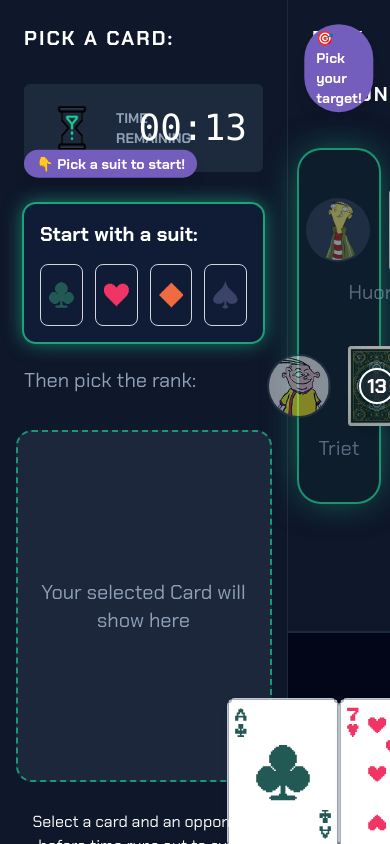
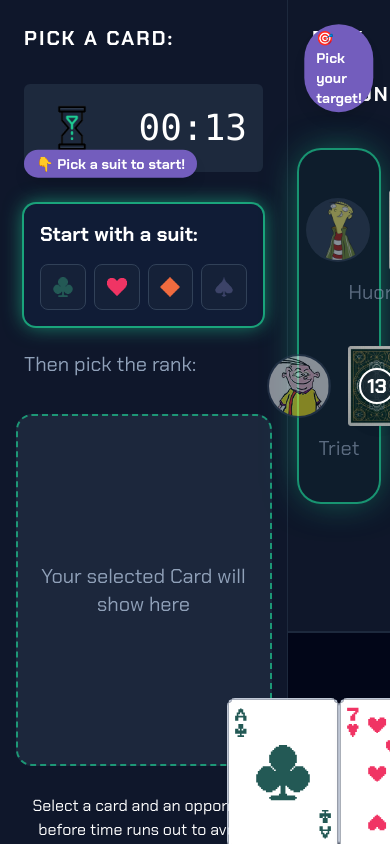
Before and after one commit to 42VN-Pasila/frontend, a React (Vite) app: page /dev/game/mock in a window 390 px wide. Both pictures are taken after a click on the button "START GAME (Your Turn)". Built offline with nearby package versions, Linux system fonts and the light colour scheme; no server answers.

Commit message:
fixing responsiveness: GameControlCenter

```diff
--- a/src/pages/Game/components/CardSelection/Selector.tsx
+++ b/src/pages/Game/components/CardSelection/Selector.tsx
@@ -23,12 +23,9 @@ function Selector<T extends string>({
 }: SelectorProps<T>) {
   return (
     <div
-      className={className}
+      className={`${className} grid gap-2 md:gap-3`}
       style={{
-        display: "grid",
-        flexWrap: "wrap",
         gridTemplateColumns: `repeat(${columns}, minmax(0, 1fr))`,
-        gap: 12,
       }}
     >
       {items.map((it) => {
@@ -39,18 +36,23 @@ function Selector<T extends string>({
           <button
             key={String(it.value)}
             type="button"
-            aria-label={it.label}
             disabled={disabled}
             onClick={() => onChange(it.value)}
-            className={[
-              "flex items-center justify-center gap-2 rounded-lg border px-2 py-4",
-              disabled ? "opacity-50 cursor-not-allowed" : "hover:bg-gray-50",
-              isActive
-                ? "bg-white border-(--color-primary) ring-4 ring-(--color-primary) scale-[1.1] transition-all duration-200 ease-out"
-                : "border-gray-300",
-            ].join(" ")}
+            className={`
+              flex items-center justify-center rounded-lg border transition-all
+              aspect-square p-1 md:p-2
+              ${disabled ? "opacity-30 cursor-not-allowed" : "hover:bg-gray-50"}
+              ${isActive
+                ? "bg-white border-(--color-primary) ring-2 md:ring-4 ring-(--color-primary) scale-105 z-10"
+                : "border-slate-700 bg-slate-800/40"
+              }
+            `}
           >
-            <Icon width={28} height={28} />
+
+            <div className="w-full h-full max-w-[20px] max-h-[20px] md:max-w-[24px] md:max-h-[24px]">
+               <Icon className="w-full h-full object-contain" />
+            </div>
+
             {it.label && <span className="sr-only">{it.label}</span>}
           </button>
         );
--- a/src/pages/Game/components/GameBoard/GameControlCenter.tsx
+++ b/src/pages/Game/components/GameBoard/GameControlCenter.tsx
@@ -76,9 +76,6 @@ export const GameControlCenter = ({
                         alt=""
                         className="w-16 h-16 object-contain"
                     />
-                    <span className="text-sm text-slate-400 uppercase font-bold">
-                        Time Remaining
-                    </span>
                 </div>
 
                 <div className={`text-4xl font-mono leading-none ${
```
